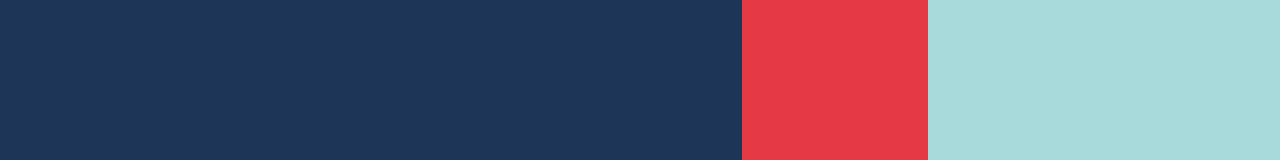
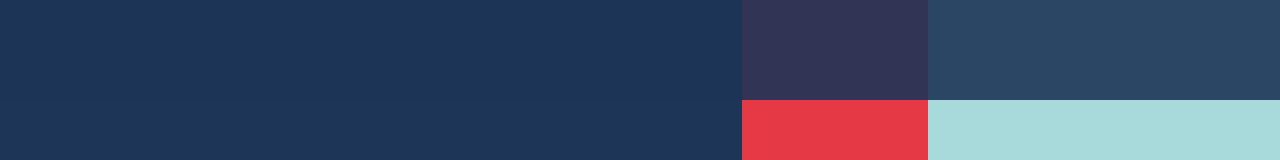
Before and after one commit to NickCalderone/developer-portfolio, a Nuxt app: page / in a window 1280 px wide. Shown: the top 160 px of the page. Built offline with nearby package versions, Linux system fonts and the light colour scheme.

Commit message:
uncommented app.vue layout starting to build the menu

```diff
--- a/app.vue
+++ b/app.vue
@@ -1,10 +1,10 @@
 <template>
-	<!-- <div class="header"></div> -->
+	<div class="header"></div>
 		<NuxtPage />
 </template>
 
 <style>
-/* .header {
+.header {
 	display: flex;
 	justify-content: space-between;
 	height: 100px;
@@ -13,5 +13,5 @@
 	position: fixed;
 	opacity: .9;
 	padding: 0px 50px;
-} */
+}
 </style>
```
